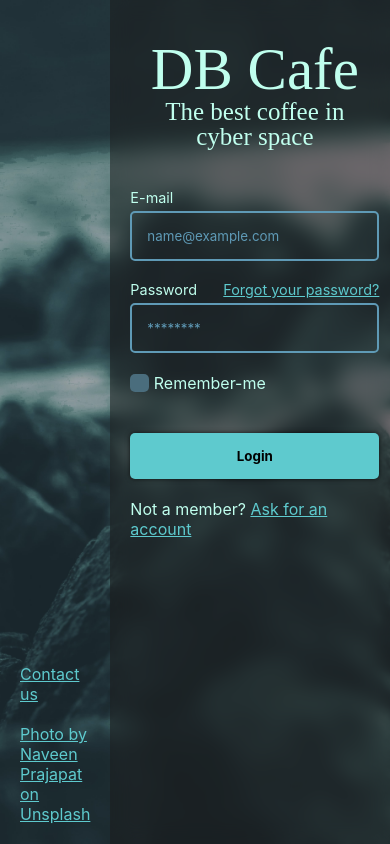
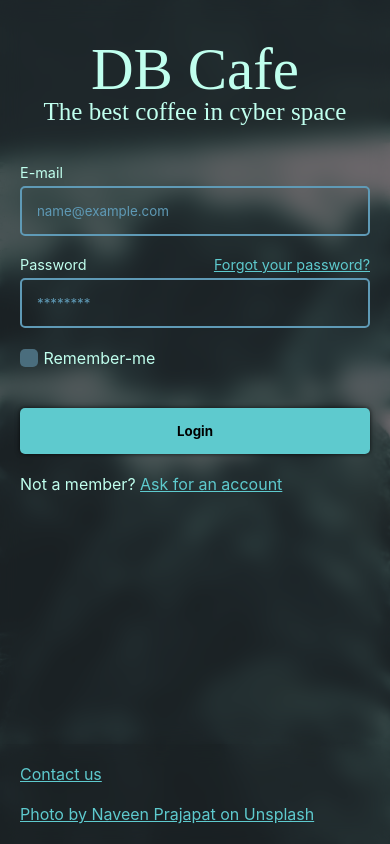
Before and after one commit to pauloo27/dbcafe, a Next.js app: page / in a window 390 px wide. Built offline with nearby package versions, Linux system fonts and the light colour scheme; a web font is replaced by a local one.

Commit message:
feat(mobile): improve the responsivity

```diff
--- a/styles/home.module.css
+++ b/styles/home.module.css
@@ -13,6 +13,23 @@
   justify-content: flex-end;
   padding: 20px;
   gap: 20px;
+}
+
+
+@media only screen and (max-width: 950px) {
+  .mainContainer {
+    flex-direction: column-reverse;
+  }
+
+  .rightContainer {
+    width: 100% !important;
+    flex-grow: 1;
+  }
+
+  .leftContainer {
+    background-color: var(--bg-main-opacity);
+    backdrop-filter: blur(10px);
+  }
 }
 
 .rightContainer {
```
